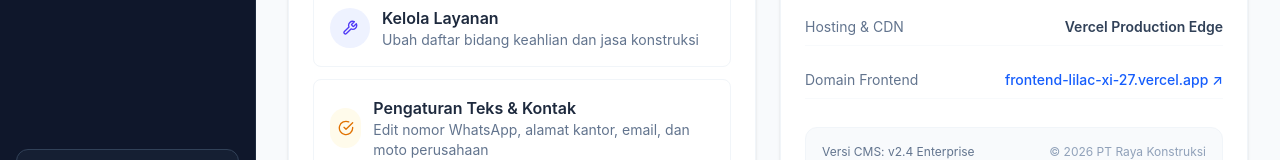
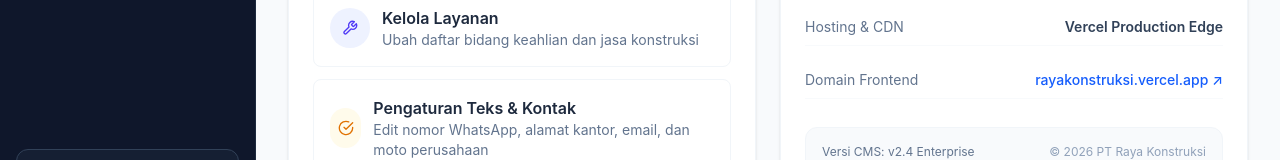
Before and after one commit to fikihrz/Raya-konstruksi, a React (Vite) app in the folder admin/: page / in a window 1280 px wide. Shown: the part 489-649 px from the top of the page. Built offline with nearby package versions, Linux system fonts and the light colour scheme; no server answers.

Commit message:
fix: update all dashboard info and preview domain links to rayakonstruksi.vercel.app

```diff
--- a/admin/src/pages/Dashboard.tsx
+++ b/admin/src/pages/Dashboard.tsx
@@ -154,8 +154,8 @@ const Dashboard = () => {
               </div>
               <div className="flex justify-between items-center py-2 border-b border-slate-50">
                 <span className="text-slate-500 text-sm">Domain Frontend</span>
-                <a href="https://frontend-lilac-xi-27.vercel.app" target="_blank" rel="noreferrer" className="text-blue-600 hover:underline text-sm font-medium">
-                  frontend-lilac-xi-27.vercel.app ↗
+                <a href="https://rayakonstruksi.vercel.app" target="_blank" rel="noreferrer" className="text-blue-600 hover:underline text-sm font-medium">
+                  rayakonstruksi.vercel.app ↗
                 </a>
               </div>
             </div>
--- a/admin/src/pages/Projects.tsx
+++ b/admin/src/pages/Projects.tsx
@@ -118,7 +118,7 @@ const Projects = () => {
               {formData.img && (
                 <div className="w-32 h-32 rounded-lg overflow-hidden border border-slate-200 bg-white flex-shrink-0 relative shadow-inner">
                   <img
-                    src={formData.img.startsWith('/') ? `https://frontend-lilac-xi-27.vercel.app${formData.img}` : formData.img}
+                    src={formData.img.startsWith('/') ? `https://rayakonstruksi.vercel.app${formData.img}` : formData.img}
                     alt="Preview"
                     className="w-full h-full object-cover"
                   />
@@ -148,7 +148,7 @@ const Projects = () => {
           <tbody className="bg-white divide-y divide-gray-200">
             {projects.map((project) => {
               const imgSrc = project.img
-                ? (project.img.startsWith('/') ? `https://frontend-lilac-xi-27.vercel.app${project.img}` : project.img)
+                ? (project.img.startsWith('/') ? `https://rayakonstruksi.vercel.app${project.img}` : project.img)
                 : 'https://images.unsplash.com/photo-1541888946425-d0fbb18f15f6?w=200&q=80';
               return (
                 <tr key={project.id} className="hover:bg-gray-50">
--- a/admin/src/pages/Services.tsx
+++ b/admin/src/pages/Services.tsx
@@ -111,7 +111,7 @@ const Services = () => {
               {formData.img && (
                 <div className="w-32 h-32 rounded-lg overflow-hidden border border-slate-200 bg-white flex-shrink-0 relative shadow-inner">
                   <img
-                    src={formData.img.startsWith('/') ? `https://frontend-lilac-xi-27.vercel.app${formData.img}` : formData.img}
+                    src={formData.img.startsWith('/') ? `https://rayakonstruksi.vercel.app${formData.img}` : formData.img}
                     alt="Preview"
                     className="w-full h-full object-cover"
                   />
@@ -129,7 +129,7 @@ const Services = () => {
       <div className="grid grid-cols-1 md:grid-cols-3 gap-6">
         {services.map((service) => {
           const imgSrc = service.img
-            ? (service.img.startsWith('/') ? `https://frontend-lilac-xi-27.vercel.app${service.img}` : service.img)
+            ? (service.img.startsWith('/') ? `https://rayakonstruksi.vercel.app${service.img}` : service.img)
             : 'https://images.unsplash.com/photo-1504307651254-35680f356dfd?w=400&q=80';
           return (
             <div key={service.id} className="bg-white rounded-xl shadow-sm border border-gray-100 overflow-hidden flex flex-col justify-between">
--- a/admin/src/pages/Settings.tsx
+++ b/admin/src/pages/Settings.tsx
@@ -63,7 +63,7 @@ const ImageField = ({ label, value, fieldKey, onChange }: { label: string; value
 
   const FRONTEND_URL = window.location.hostname === 'localhost'
     ? 'http://localhost:5173'
-    : 'https://frontend-lilac-xi-27.vercel.app';
+    : 'https://rayakonstruksi.vercel.app';
 
   const previewSrc = value?.startsWith('http')
     ? value
```
